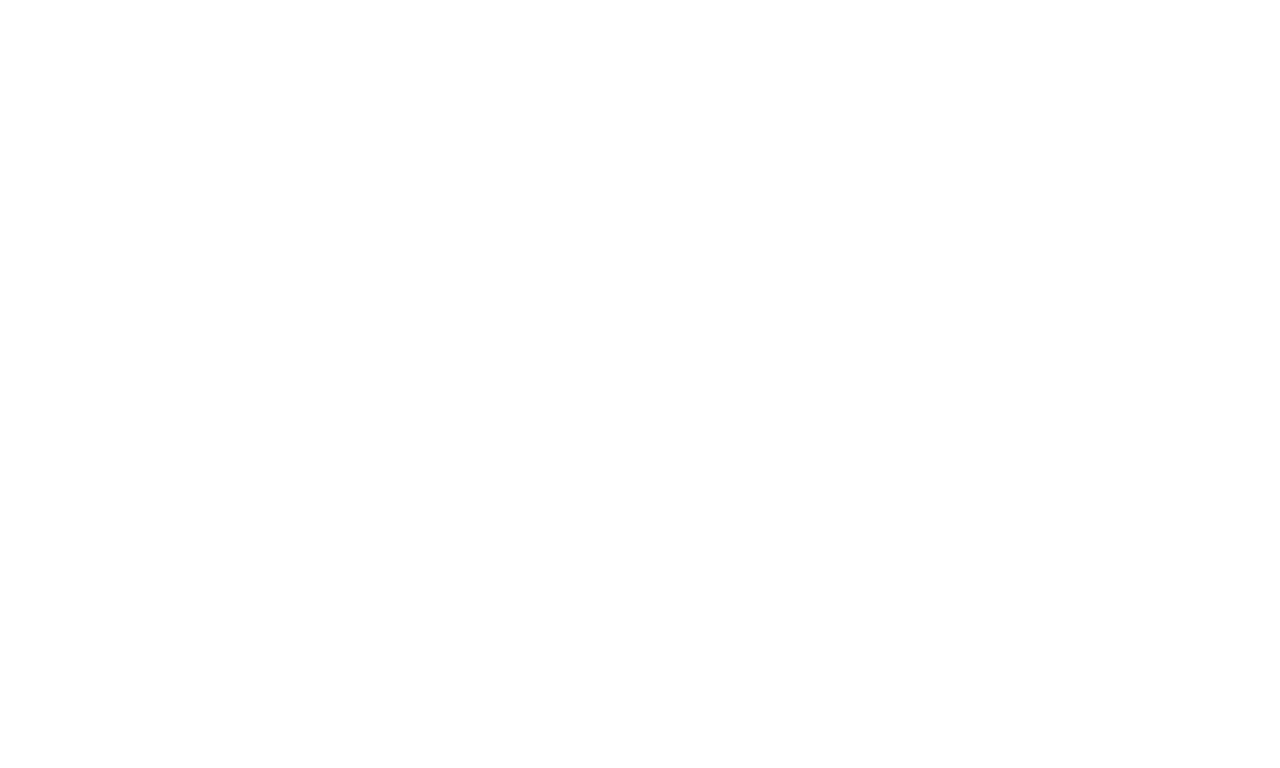
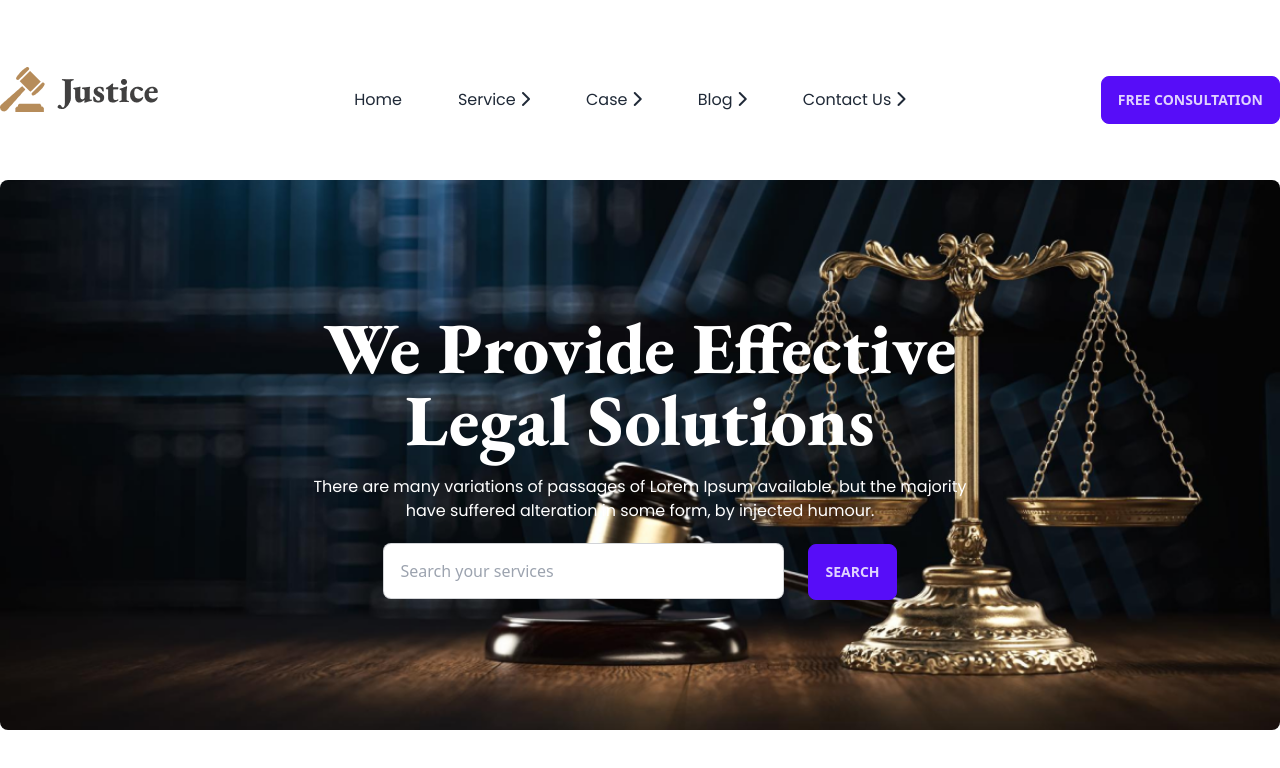
Before and after one commit to ripon4521/legal-solution-with-daisy-khala, a plain HTML site: page index.html in a window 1280 px wide. Drawn offline with nearby package versions, Linux system fonts and the light colour scheme.

Commit message:
added header section

```diff
--- a/index.html
+++ b/index.html
@@ -8,8 +8,95 @@
 
 <link href="https://cdn.jsdelivr.net/npm/daisyui@3.4.0/dist/full.css" rel="stylesheet" type="text/css" />
 <script src="https://cdn.tailwindcss.com"></script>
+<!-- fonts  -->
+<link rel="preconnect" href="https://fonts.googleapis.com">
+<link rel="preconnect" href="https://fonts.gstatic.com" crossorigin>
+<link href="https://fonts.googleapis.com/css2?family=EB+Garamond:wght@400;500;700;800&family=Poppins:wght@400;600&display=swap" rel="stylesheet">
+<!-- fontawosmoe link  -->
+<script src="https://kit.fontawesome.com/b3e1f6f2b6.js" crossorigin="anonymous"></script>
+<!-- row css style  -->
+<link rel="stylesheet" href="style.css">
+<style>
+    .font-eb{
+        font-family: 'EB Garamond', serif;
+    }
+    .font-popins{
+        font-family: 'Poppins', sans-serif;
+    }
+</style>
 </head>
-<body class="">
+<body class="container mx-auto" >
+    <header>
+        <!-- navbar section  -->
+        <nav class="flex md:gap-5  justify-between flex-col lg:flex-row items-center py-14">
+            <div>
+                <img src="./images/logo2.png" alt="">
+            </div>
+            <div >
+                <ul class="flex lg:flex-row md:flex-row  mt-5 gap-3 md:gap-14 lg:gap-14 font-popins ">
+                    <li>
+                        <a href="#">Home</a>
+                    </li>
+                    <li>
+                        <a href="#">Service </a>
+                        <i class="fa-solid fa-chevron-right"></i>
+                    </li>
+                    <li>
+                        <a href="#">Case</a>
+                        <i class="fa-solid fa-chevron-right"></i>
+                    </li>
+                    <li>
+                        <a href="#">Blog</a>
+                        <i class="fa-solid fa-chevron-right"></i>
+                    </li>
+                    <li>
+                        <a href="#">Contact Us</a>
+                        <i class="fa-solid fa-chevron-right"></i>
+                    </li>
+                </ul>
+            </div>
+            <div>
+                <button class="btn btn-primary mt-5">Free Consultation </button>
+            </div>
+        </nav>
 
+
+
+        <!-- banner section  -->
+
+        <section>
+            <div class="hero h-[550px] banner">
+                <div class=""></div>
+                <div class="hero-content text-center ">
+                  <div class="">
+                    <h1 class="mb-5 text-7xl font-extrabold  w-[668px] text-white mx-auto font-eb">We Provide Effective <br> Legal Solutions</h1>
+                    <p class="mb-5 text-white w-[668px] mx-auto font-popins">There are many variations of passages of Lorem Ipsum available, but the majority have suffered alteration in some form, by injected humour.</p>
+
+                    <div>
+                        <input type="text" placeholder="Search your services" class="input input-bordered w-3/5 h-14 " />
+                        <button class="btn btn-primary h-14 ml-5"> Search</button>
+
+                    </div>
+
+                    <!-- <div class="form-control w-80 pt-5">
+
+                        <div class="">
+
+
+                        </div>
+                        <button class="btn btn-primary absolute top-0 right-0 rounded-l-none">Search</button>
+                      </div> -->
+                  </div>
+                </div>
+              </div>
+        </section>
+
+    </header>
+    <main>
+
+    </main>
+    <footer>
+
+    </footer>
 </body>
 </html>
--- /dev/null
+++ b/style.css
@@ -0,0 +1,6 @@
+.banner{
+    background-image: url('./images/banner.png');
+     background-position: center;
+      background-size: cover;
+       border-radius: 8px;
+}
```
